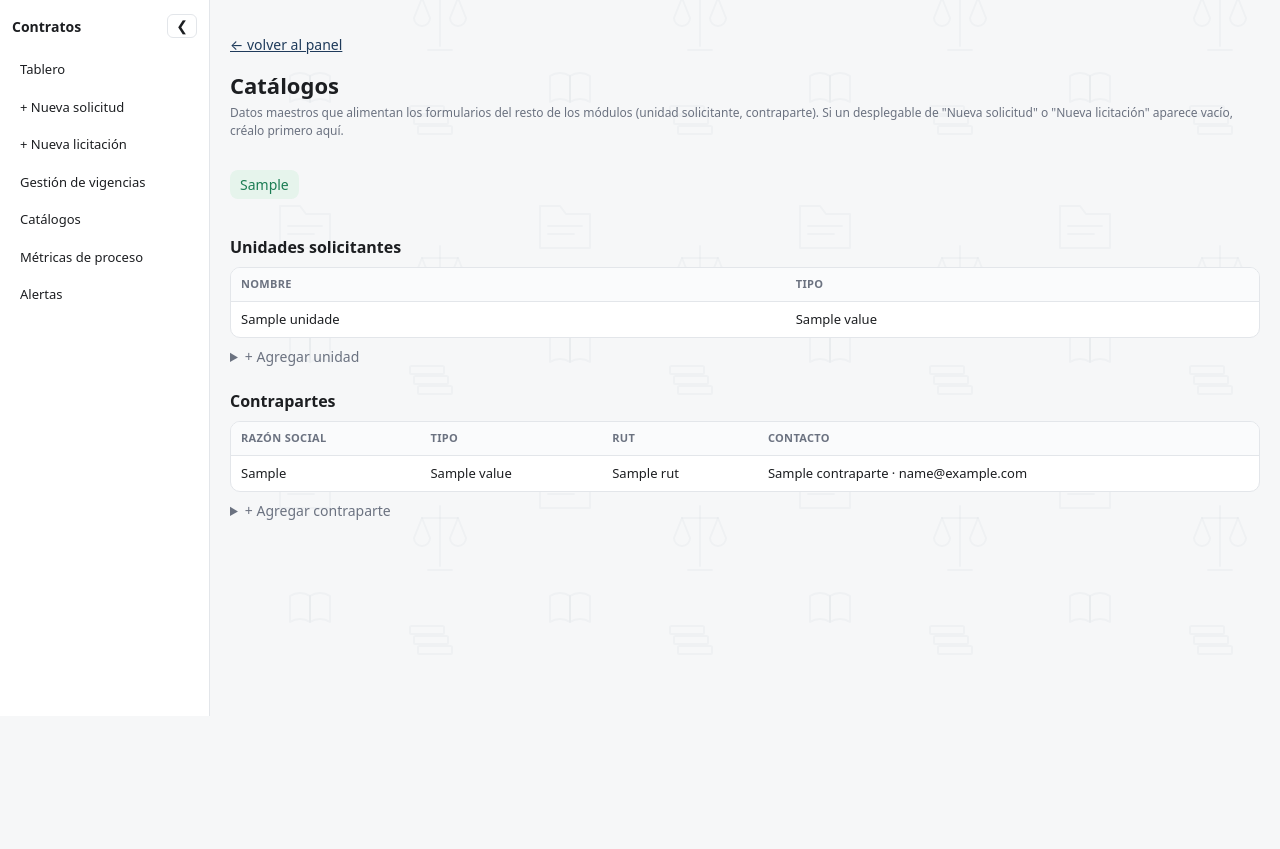
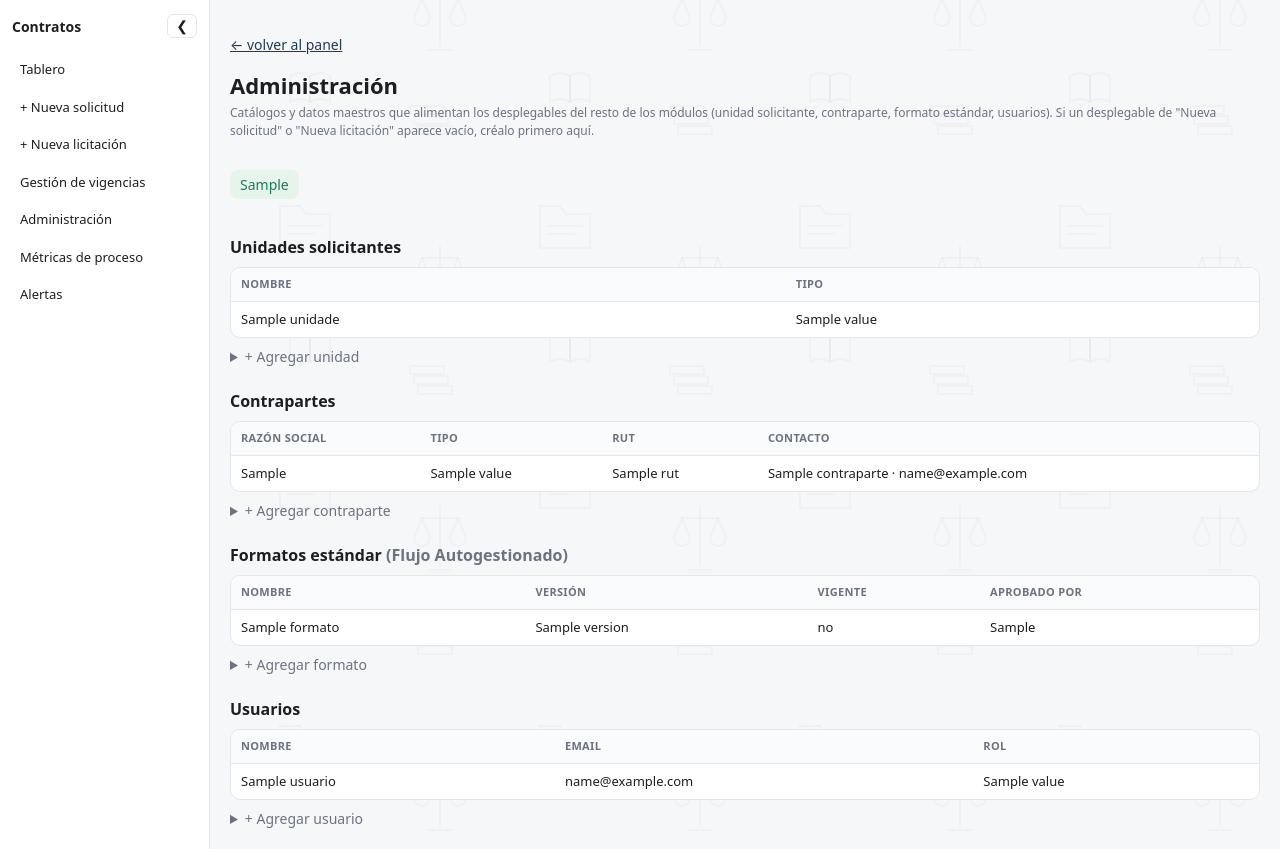
Before and after one commit to insigne123/docs-cy-app, a Python web app: template app/web/templates/catalogos.html in a window 1280 px wide. Shown: the part 84-933 px from the top of the page. Before the commit the page ends 800 px from the top, so only its background shows below. Run offline with Jinja, Linux system fonts and the light colour scheme; the template is opened without the code that fills it: most values are stand-ins (such as "Sample title", 1, 10 or a date in 2020).

Commit message:
Ampliar Catalogos a un modulo de Administracion completo
El usuario pidio un modulo de "Administracion" que permita crear los
parametros que alimentan cada combobox de la app, dando el mismo ejemplo de
"Unidad solicitante" que ya se habia corregido. La pagina de Catalogos ya
cubria Unidad y Contraparte; le faltaban los otros dos catalogos que
alimentan combos y que tampoco tenian formulario en el panel:

- Formatos estandar: sin uno creado, el Flujo Autogestionado queda
  inutilizable (el combo de "Nueva solicitud" no tiene opciones). Nuevo
  formulario "+ Agregar formato" (nombre, version, aprobado por, fecha,
  campos variables, ruta de plantilla, checksum, vigente).
- Usuarios: antes solo se podian crear via Swagger o crear_admin.py. Nuevo
  formulario "+ Agregar usuario" (nombre, email, rol, unidad, contrasena
  inicial opcional) — con contrasena, el usuario ya puede iniciar sesion.

Renombrado en toda la app: el enlace del menu lateral y el titulo de la
pagina pasan de "Catalogos" a "Administracion" (la URL /panel/catalogos se
mantiene). Los avisos de "no hay unidades" en Nueva solicitud / Nueva
licitacion ahora enlazan a Administracion, y se agrego el mismo aviso para
"no hay formatos".

Verificado con 3 pruebas nuevas (95 en total) y de forma manual en el
navegador: crear un formato y que aparezca en el combo de Nueva solicitud,
crear un usuario con contrasena y loguearse con el acto seguido.

Co-Authored-By: Claude Sonnet 5 <noreply@anthropic.com>

```diff
--- a/app/web/templates/base.html
+++ b/app/web/templates/base.html
@@ -116,7 +116,7 @@
         <a href="/panel/contratos/nuevo" class="{{ 'active' if request.url.path == '/panel/contratos/nuevo' }}">+ Nueva solicitud</a>
         <a href="/panel/licitaciones/nuevo" class="{{ 'active' if request.url.path == '/panel/licitaciones/nuevo' }}">+ Nueva licitación</a>
         <a href="/panel/vigencias" class="{{ 'active' if request.url.path == '/panel/vigencias' }}">Gestión de vigencias</a>
-        <a href="/panel/catalogos" class="{{ 'active' if request.url.path == '/panel/catalogos' }}">Catálogos</a>
+        <a href="/panel/catalogos" class="{{ 'active' if request.url.path == '/panel/catalogos' }}">Administración</a>
         <a href="/panel/metricas" class="{{ 'active' if request.url.path == '/panel/metricas' }}">Métricas de proceso</a>
         <a href="/panel/alertas" class="{{ 'active' if request.url.path == '/panel/alertas' }}">Alertas</a>
       </nav>
--- a/app/web/templates/catalogos.html
+++ b/app/web/templates/catalogos.html
@@ -1,12 +1,13 @@
 {% extends "base.html" %}
-{% block title %}Catálogos · Panel de Contratos{% endblock %}
+{% block title %}Administración · Panel de Contratos{% endblock %}
 {% block body %}
 <p><a href="/panel">&larr; volver al panel</a></p>
-<h1>Catálogos</h1>
+<h1>Administración</h1>
 <div class="sub">
-  Datos maestros que alimentan los formularios del resto de los módulos (unidad
-  solicitante, contraparte). Si un desplegable de "Nueva solicitud" o "Nueva
-  licitación" aparece vacío, créalo primero aquí.
+  Catálogos y datos maestros que alimentan los desplegables del resto de los
+  módulos (unidad solicitante, contraparte, formato estándar, usuarios). Si un
+  desplegable de "Nueva solicitud" o "Nueva licitación" aparece vacío, créalo
+  primero aquí.
 </div>
 
 {% if ok %}<p class="s-vigente" style="display:inline-block;padding:4px 10px;border-radius:8px">{{ ok }}</p>{% endif %}
@@ -60,4 +61,66 @@
   <div style="grid-column:1/-1"><button class="btn" type="submit">Crear contraparte</button></div>
 </form>
 </details>
+
+<h2>Formatos estándar <span class="muted">(Flujo Autogestionado)</span></h2>
+{% if formatos %}
+<div class="tabla-scroll"><table>
+  <thead><tr><th>Nombre</th><th>Versión</th><th>Vigente</th><th>Aprobado por</th></tr></thead>
+  <tbody>
+  {% for f in formatos %}
+  <tr><td>{{ f.nombre }}</td><td>{{ f.version }}</td><td>{{ 'sí' if f.vigente else 'no' }}</td><td>{{ f.aprobado_por }}</td></tr>
+  {% endfor %}
+  </tbody></table></div>
+{% else %}<p class="muted">No hay formatos registrados todavía — sin esto, el Flujo Autogestionado no se puede usar.</p>{% endif %}
+
+<details {{ 'open' if not formatos }} style="margin-top:8px">
+<summary class="muted" style="cursor:pointer">+ Agregar formato</summary>
+<form method="post" action="/panel/catalogos/formatos" class="grid2" style="display:grid;margin-top:8px">
+  <label>Nombre <input type="text" name="nombre" required></label>
+  <label>Versión <input type="number" name="version" value="1" min="1"></label>
+  <label>Aprobado por <input type="text" name="aprobado_por" required placeholder="Fiscalía"></label>
+  <label>Fecha de aprobación <input type="date" name="fecha_aprobacion" required></label>
+  <label style="grid-column:1/-1">Campos variables <span class="muted">(separados por coma)</span>
+    <input type="text" name="campos_variables" style="width:100%" placeholder="contraparte, fecha">
+  </label>
+  <label>Ruta de la plantilla <input type="text" name="ruta_plantilla" required placeholder="formatos/nda_v1.docx"></label>
+  <label>Checksum base <input type="text" name="checksum_base" required></label>
+  <label style="flex-direction:row;align-items:center;gap:6px">
+    <input type="checkbox" name="vigente" value="1" checked> Vigente
+  </label>
+  <div style="grid-column:1/-1"><button class="btn" type="submit">Crear formato</button></div>
+</form>
+</details>
+
+<h2>Usuarios</h2>
+{% if usuarios %}
+<div class="tabla-scroll"><table>
+  <thead><tr><th>Nombre</th><th>Email</th><th>Rol</th></tr></thead>
+  <tbody>
+  {% for u in usuarios %}
+  <tr><td>{{ u.nombre }}</td><td>{{ u.email }}</td><td>{{ u.rol.value }}</td></tr>
+  {% endfor %}
+  </tbody></table></div>
+{% else %}<p class="muted">No hay usuarios registrados todavía.</p>{% endif %}
+
+<details style="margin-top:8px">
+<summary class="muted" style="cursor:pointer">+ Agregar usuario</summary>
+<form method="post" action="/panel/catalogos/usuarios" class="grid2" style="display:grid;margin-top:8px">
+  <label>Nombre <input type="text" name="nombre" required></label>
+  <label>Email <input type="email" name="email" required></label>
+  <label>Rol
+    <select name="rol" required>{% for r in roles %}<option value="{{ r.value }}">{{ r.value }}</option>{% endfor %}</select>
+  </label>
+  <label>Unidad
+    <select name="unidad_id">
+      <option value="">— sin asignar —</option>
+      {% for u in unidades %}<option value="{{ u.id }}">{{ u.nombre }}</option>{% endfor %}
+    </select>
+  </label>
+  <label>Contraseña inicial <span class="muted">(vacío = no podrá iniciar sesión todavía)</span>
+    <input type="password" name="password">
+  </label>
+  <div style="grid-column:1/-1"><button class="btn" type="submit">Crear usuario</button></div>
+</form>
+</details>
 {% endblock %}
--- a/app/web/templates/nueva_licitacion.html
+++ b/app/web/templates/nueva_licitacion.html
@@ -43,6 +43,6 @@
 </form>
 
 {% if not unidades %}
-<p class="muted">No hay unidades registradas todavía — <a href="/panel/catalogos">créalas en Catálogos</a> antes de continuar.</p>
+<p class="muted">No hay unidades registradas todavía — <a href="/panel/catalogos">créalas en Administración</a> antes de continuar.</p>
 {% endif %}
 {% endblock %}
--- a/app/web/templates/nuevo_contrato.html
+++ b/app/web/templates/nuevo_contrato.html
@@ -61,6 +61,9 @@
 </form>
 
 {% if not unidades %}
-<p class="muted">No hay unidades registradas todavía — <a href="/panel/catalogos">créalas en Catálogos</a> antes de continuar.</p>
+<p class="muted">No hay unidades registradas todavía — <a href="/panel/catalogos">créalas en Administración</a> antes de continuar.</p>
+{% endif %}
+{% if not formatos %}
+<p class="muted">No hay formatos estándar registrados — el Flujo Autogestionado no estará disponible hasta que <a href="/panel/catalogos">crees uno en Administración</a>.</p>
 {% endif %}
 {% endblock %}
```
Also changed, not shown: app/web/routes.py (+66 -4 lines), tests/test_web_modulos.py (+50 -0 lines).
